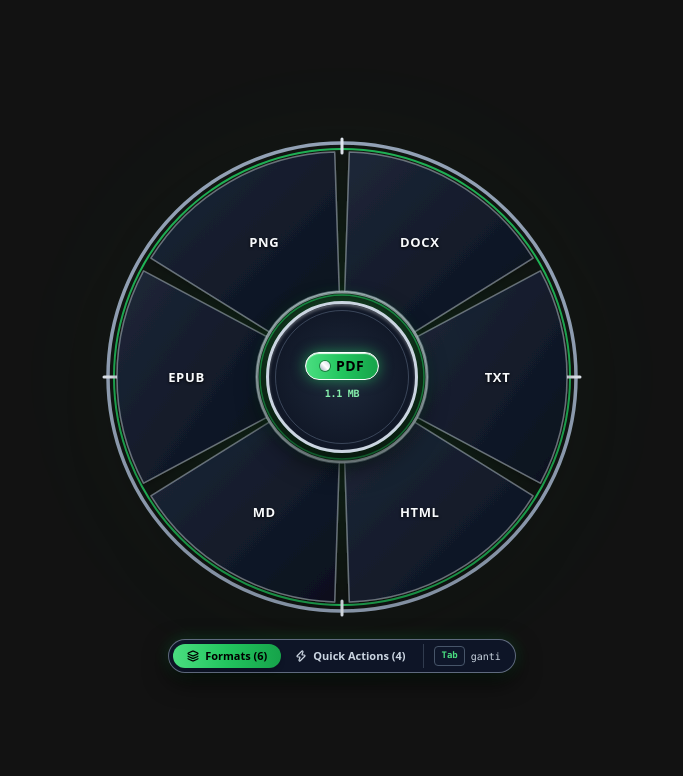
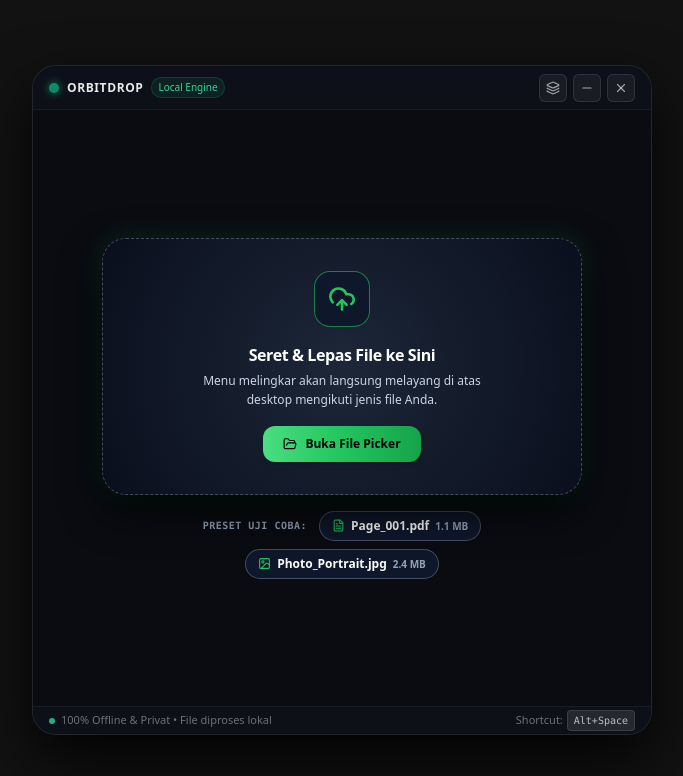
Before and after one commit to ythStevin0/Converter_File, a React (Vite) app: page / in a window 1280 px wide. Shown: the top 776 px of the page, without its empty margins (298-981 px from the left). Built offline with nearby package versions, Linux system fonts and the light colour scheme.

Commit message:
fix: resolve black render, GPU lag, and preload IPC window controls

```diff
--- a/electron/preload.ts
+++ b/electron/preload.ts
@@ -5,6 +5,8 @@ contextBridge.exposeInMainWorld('electronAPI', {
   openInFolder: (filePath: string) => ipcRenderer.invoke('open-in-folder', filePath),
   hideWindow: () => ipcRenderer.send('hide-window'),
   showWindow: () => ipcRenderer.send('show-window'),
+  minimizeWindow: () => ipcRenderer.send('minimize-window'),
+  closeWindow: () => ipcRenderer.send('close-window'),
   saveBase64Image: (request: any) => ipcRenderer.invoke('save-base64-image', request),
   compressImage: (request: any) => ipcRenderer.invoke('compress-image', request),
   getMetadata: (filePath: string) => ipcRenderer.invoke('get-metadata', filePath),
--- a/src/App.tsx
+++ b/src/App.tsx
@@ -1,5 +1,6 @@
 import React, { useState, useEffect } from 'react';
 import { AnimatePresence } from 'framer-motion';
+import { X, Minus, Layers, RotateCcw } from 'lucide-react';
 import { DroppedFileInfo, RadialSliceItem, ConversionResponse } from './types';
 import { RadialMenu } from './components/RadialMenu/RadialMenu';
 import { DropZone } from './components/DropZone/DropZone';
@@ -16,14 +17,8 @@ import { UnlockModal } from './components/Modals/UnlockModal';
 import { calculateSHA256Hash } from './utils/cryptoHelpers';
 
 export const App: React.FC = () => {
-  const [currentFile, setCurrentFile] = useState<DroppedFileInfo | null>({
-    name: 'Page 001.pdf',
-    path: 'D:\\Documents\\Page 001.pdf',
-    size: 1153433,
-    formattedSize: '1.1 MB',
-    extension: '.pdf',
-    category: 'pdf',
-  });
+  const [currentFile, setCurrentFile] = useState<DroppedFileInfo | null>(null);
+  const [isTransparentHud, setIsTransparentHud] = useState(false);
 
   const [activeModal, setActiveModal] = useState<'crop' | 'add-bg' | 'compress' | 'metadata' | 'redact' | 'annotate' | 'encrypt' | 'unlock' | null>(null);
   const [isConverting, setIsConverting] = useState(false);
@@ -184,8 +179,20 @@ export const App: React.FC = () => {
     setTimeout(() => setConversionSuccess(false), 4000);
   };
 
-  const handleClose = () => {
-    if (window.electronAPI) {
+  const handleMinimize = (e?: React.MouseEvent) => {
+    e?.preventDefault();
+    e?.stopPropagation();
+    if (window.electronAPI?.minimizeWindow) {
+      window.electronAPI.minimizeWindow();
+    }
+  };
+
+  const handleClose = (e?: React.MouseEvent) => {
+    e?.preventDefault();
+    e?.stopPropagation();
+    if (window.electronAPI?.closeWindow) {
+      window.electronAPI.closeWindow();
+    } else if (window.electronAPI?.hideWindow) {
       window.electronAPI.hideWindow();
     } else {
       setCurrentFile(null);
@@ -193,9 +200,86 @@ export const App: React.FC = () => {
   };
 
   return (
-    <div className="relative w-screen h-screen flex items-center justify-center overflow-hidden select-none bg-transparent">
-      {/* 100% Transparent Desktop Surface: ONLY Radial Menu floats here */}
-      <main className="relative flex items-center justify-center">
+    <div className="relative w-screen h-screen flex items-center justify-center p-2.5 overflow-hidden select-none bg-transparent">
+      {/* Sleek Floating Card or Transparent HUD */}
+      <div
+        className={`relative w-[620px] h-[670px] rounded-[24px] flex flex-col transition-all duration-300 overflow-hidden ${
+          isTransparentHud
+            ? 'bg-transparent border border-white/5'
+            : 'bg-[#0b0d14]/95 border border-white/10 shadow-[0_25px_60px_rgba(0,0,0,0.85)]'
+        }`}
+      >
+        {/* Title Bar & Controls */}
+        <header
+          className={`h-11 px-4 flex items-center justify-between border-b select-none shrink-0 transition-colors ${
+            isTransparentHud
+              ? 'bg-black/40 border-white/5 rounded-t-[24px]'
+              : 'bg-[#0f111a]/90 border-white/5'
+          }`}
+        >
+          {/* Logo & Engine Status (Draggable Window Area) */}
+          <div className="flex items-center gap-2 flex-1 h-full cursor-grab active:cursor-grabbing titlebar-drag-region">
+            <div className="w-2.5 h-2.5 rounded-full bg-emerald-500 shadow-[0_0_8px_#10b981] animate-pulse" />
+            <span className="font-semibold text-xs tracking-wider uppercase text-white/90">OrbitDrop</span>
+            <span className="text-[10px] px-1.5 py-0.5 rounded-full bg-emerald-500/10 text-emerald-400 border border-emerald-500/20 font-medium">
+              Local Engine
+            </span>
+          </div>
+
+          {/* Window Actions (Strictly Non-Draggable & Clickable) */}
+          <div className="flex items-center gap-1.5 titlebar-no-drag z-30">
+            {currentFile && (
+              <button
+                type="button"
+                onClick={() => setCurrentFile(null)}
+                className="titlebar-no-drag text-[11px] px-2 py-1 rounded-md bg-white/5 hover:bg-white/10 text-white/70 hover:text-white transition-all flex items-center gap-1 border border-white/5 mr-1 cursor-pointer"
+                title="Ganti File / Kembali ke Drop Zone"
+              >
+                <RotateCcw className="w-3 h-3 text-emerald-400" />
+                <span>Ganti File</span>
+              </button>
+            )}
+
+            {/* Mode Toggle: Solid Card vs HUD Transparan */}
+            <button
+              type="button"
+              onClick={() => setIsTransparentHud(!isTransparentHud)}
+              className={`titlebar-no-drag p-1.5 rounded-md border transition-all cursor-pointer ${
+                isTransparentHud
+                  ? 'bg-emerald-500/20 border-emerald-500/40 text-emerald-400'
+                  : 'bg-white/5 border-white/10 text-white/60 hover:text-white hover:bg-white/10'
+              }`}
+              title={isTransparentHud ? 'Mode Transparan HUD Aktif (Klik untuk Mode Jendela)' : 'Beralih ke Mode Transparan HUD'}
+            >
+              <Layers className="w-3.5 h-3.5" />
+            </button>
+
+            {/* Minimize */}
+            <button
+              type="button"
+              onClick={handleMinimize}
+              className="titlebar-no-drag p-1.5 rounded-md bg-white/5 hover:bg-white/10 border border-white/10 text-white/60 hover:text-white transition-all cursor-pointer active:scale-95"
+              title="Minimize"
+              aria-label="Minimize Window"
+            >
+              <Minus className="w-3.5 h-3.5" />
+            </button>
+
+            {/* Close / Hide to Tray */}
+            <button
+              type="button"
+              onClick={handleClose}
+              className="titlebar-no-drag p-1.5 rounded-md bg-white/5 hover:bg-red-500/20 border border-white/10 hover:border-red-500/30 text-white/60 hover:text-red-400 transition-all cursor-pointer active:scale-95"
+              title="Tutup Jendela (Alt+Space untuk Buka Kembali)"
+              aria-label="Close Window"
+            >
+              <X className="w-3.5 h-3.5" />
+            </button>
+          </div>
+        </header>
+
+        {/* Central Workspace Area */}
+        <main className="relative flex-1 flex items-center justify-center p-2 overflow-hidden">
           <AnimatePresence mode="wait">
             {currentFile ? (
               <RadialMenu
@@ -217,6 +301,25 @@ export const App: React.FC = () => {
             )}
           </AnimatePresence>
         </main>
+
+        {/* Footer / Status Hint */}
+        <footer
+          className={`h-7 px-4 flex items-center justify-between border-t text-[11px] select-none shrink-0 transition-colors ${
+            isTransparentHud
+              ? 'bg-black/40 border-white/5 text-white/40 rounded-b-[24px]'
+              : 'bg-[#0f111a]/90 border-white/5 text-white/40'
+          }`}
+        >
+          <div className="flex items-center gap-1.5">
+            <span className="w-1.5 h-1.5 rounded-full bg-emerald-400/80" />
+            <span>100% Offline & Privat • File diproses lokal</span>
+          </div>
+          <div className="flex items-center gap-1">
+            <span>Shortcut:</span>
+            <kbd className="px-1.5 py-0.5 rounded bg-white/10 text-white/70 font-mono text-[10px] border border-white/10">Alt+Space</kbd>
+          </div>
+        </footer>
+      </div>
 
       {/* Floating Modals */}
       <AnimatePresence>
--- a/src/styles/index.css
+++ b/src/styles/index.css
@@ -96,3 +96,17 @@ span[class*="bg-[#4ade80]"]:not([class*="selection:"]) {
   color: #000000 !important;
   font-weight: 800 !important;
 }
+
+/* Electron Window Controls & Drag Regions */
+.titlebar-drag-region {
+  -webkit-app-region: drag;
+  user-select: none;
+}
+
+.titlebar-no-drag {
+  -webkit-app-region: no-drag !important;
+}
+
+.titlebar-no-drag * {
+  -webkit-app-region: no-drag !important;
+}
--- a/src/types/index.ts
+++ b/src/types/index.ts
@@ -65,6 +65,8 @@ export interface ElectronAPI {
   openInFolder: (filePath: string) => Promise<void>;
   hideWindow: () => void;
   showWindow: () => void;
+  minimizeWindow?: () => void;
+  closeWindow?: () => void;
   saveBase64Image: (request: {
     sourceFilePath: string;
     base64Data: string;
--- a/vite.config.ts
+++ b/vite.config.ts
@@ -4,6 +4,7 @@ import path from 'path';
 
 // https://vitejs.dev/config/
 export default defineConfig({
+  base: './',
   plugins: [react()],
   resolve: {
     alias: {
@@ -11,6 +12,7 @@ export default defineConfig({
     },
   },
   server: {
+    host: '127.0.0.1',
     port: 5173,
     strictPort: true,
   },
```
Also changed, not shown: electron/main.ts (+20 -2 lines), package.json (+6 -4 lines), scripts/build-preload.mjs (added, +40 -0 lines), 2 other files (tests, documents, lock files or other folders). Lines whose indentation alone changed are shown as unchanged.
